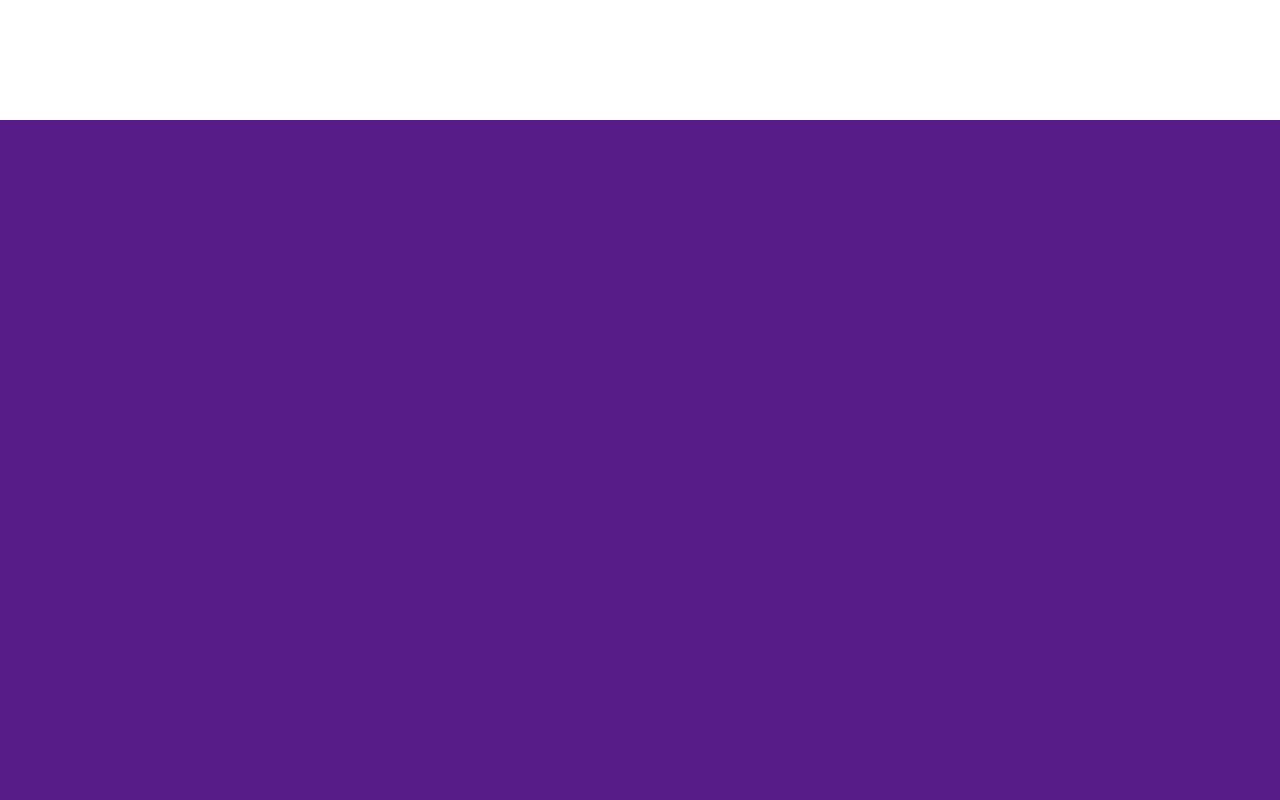
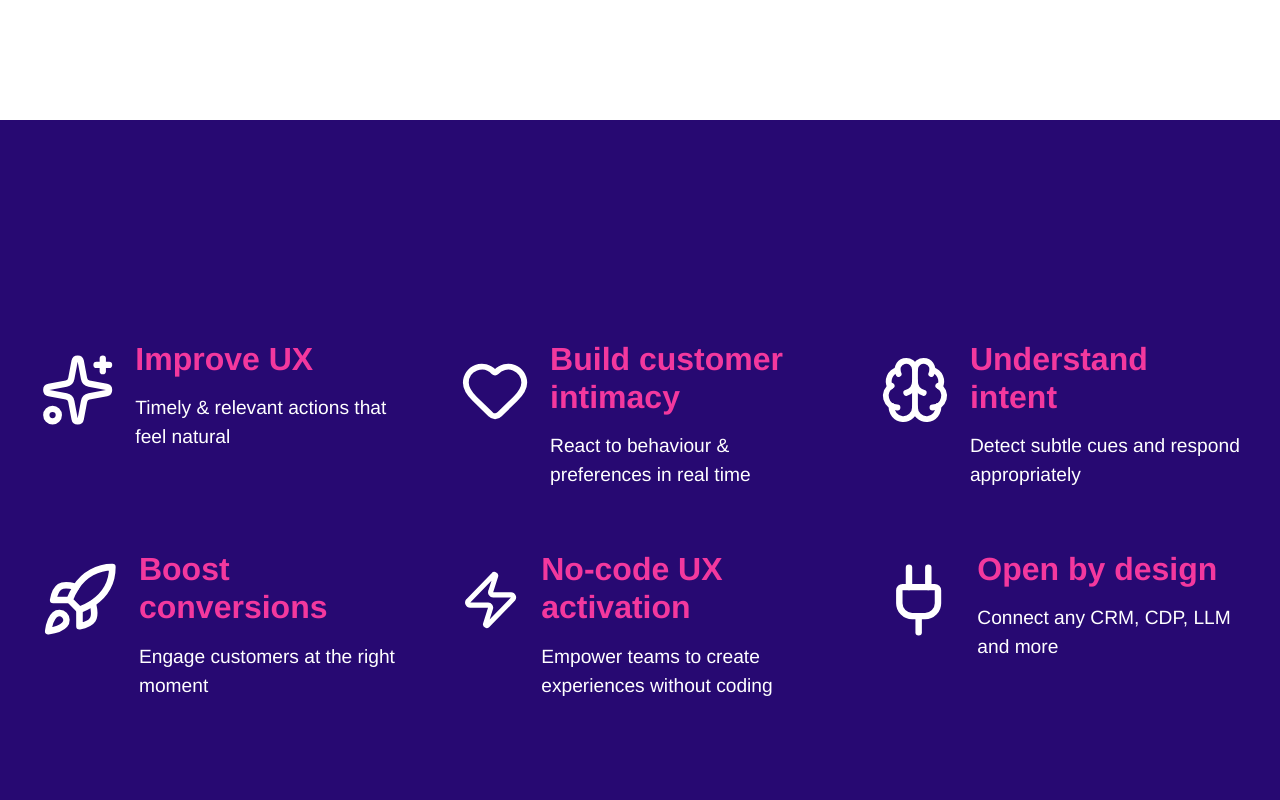
Before and after one commit to dani-beltran/lz-web, a Vue app: page / in a window 1280 px wide. Shown: the part 1480-2280 px from the top of the page. Built offline with nearby package versions, Linux system fonts and the light colour scheme.

Commit message:
add content and layout to SectionThree component; enhance UX with icons and descriptions

```diff
--- a/src/assets/css/style.css
+++ b/src/assets/css/style.css
@@ -28,10 +28,48 @@ width: 100%;
     color: #F3389E;
 }
 
+h2 {
+    color: #24086d;
+    font-style: normal;
+    font-size: 2.5rem;
+    font-weight: 600;
+    line-height: 1.2;
+    text-align: left;
+    width: 100%;
+    margin-bottom: 1rem;
+}
+
+h3 {
+    color: #24086d;
+    font-style: normal;
+    font-size: 2rem;
+    font-weight: 500;
+    line-height: 1.2;
+    text-align: left;
+    width: 100%;
+    margin-bottom: 0.5rem;
+}
+
+p {
+    font-size: 1.2rem;
+    font-weight: 400;
+    line-height: 1.5;
+    margin-bottom: 1.5rem;
+    margin-block-start: 0;
+    margin-block-end: 0;
+    text-align: left;
+}
+
 
 @media (max-width: 1280px) {
     h1 {
         font-size: 2.5rem;
+    }
+    h2 {
+        font-size: 2rem;
+    }
+    h3 {
+        font-size: 1.8rem;
     }
 }
 
@@ -39,4 +77,10 @@ width: 100%;
     h1 {
         font-size: 1.8rem;
     }
+    h2 {
+        font-size: 1.6rem;
+    }
+    h3 {
+        font-size: 1.4rem;
+    }
 }
--- a/src/components/SectionThree.vue
+++ b/src/components/SectionThree.vue
@@ -1,13 +1,66 @@
 <template>
   <section class="section section-3" id="section-3">
-    <!-- Content for section 3 goes here -->
+    <div class="grid-container">
+      <div class="grid-item">
+        <Sparkles class="icon"></Sparkles>
+        <div>
+          <h2 class="highlight">Improve UX</h2>
+          <p>Timely & relevant actions that feel natural</p>
+        </div>
+      </div>
+      <div class="grid-item">
+        <Heart class="icon"></Heart>
+        <div>
+          <h2 class="highlight">Build customer intimacy</h2>
+          <p>React to behaviour & preferences in real time</p>
+        </div>
+      </div>
+      <div class="grid-item">
+        <Brain class="icon"></Brain>
+        <div>
+          <h2 class="highlight">Understand intent</h2>
+          <p>Detect subtle cues and respond appropriately</p>
+        </div>
+      </div>
+      <div class="grid-item">
+        <Rocket class="icon"></Rocket>
+        <div>
+          <h2 class="highlight">Boost conversions</h2>
+          <p>Engage customers at the right moment</p>
+        </div>
+      </div>
+      <div class="grid-item">
+        <Zap class="icon"></Zap>
+        <div>
+          <h2 class="highlight">No-code UX activation</h2>
+          <p>Empower teams to create experiences without coding</p>
+        </div>
+      </div>
+      <div class="grid-item">
+        <Plug class="icon"></Plug>
+        <div>
+          <h2 class="highlight">Open by design</h2>
+          <p>Connect any CRM, CDP, LLM and more</p>
+        </div>
+      </div>
+    </div>
   </section>
 </template>
 
 <script>
+import { Rocket, Sparkles, Heart, Brain, Zap, Plug } from "lucide-vue-next";
+
 export default {
-  name: 'SectionThree'
-}
+  name: "SectionThree",
+  components: {
+    Rocket,
+    Sparkles,
+    Heart,
+    Brain,
+    Zap,
+    Plug,
+  },
+};
 </script>
 
 <style scoped>
@@ -21,6 +74,30 @@ export default {
 }
 
 .section-3 {
-    background-color: #581c87; /* Dark Purple */
+  background-color: #270972; /* Indigo */
+}
+
+.grid-container {
+  display: grid;
+  grid-template-columns: repeat(auto-fit, minmax(400px, 1fr));
+  gap: 20px;
+  width: 100%;
+  max-width: 1600px;
+  padding: 20px;
+}
+.grid-item {
+  color: #ffffff; /* White */
+  border-radius: 8px;
+  padding: 20px;
+  display: flex;
+  flex-direction: row;
+  align-items: start;
+  gap: 20px;
+}
+
+.icon {
+  width: 100px;
+  height: 100px;
+  color: #ffffff; /* White */
 }
 </style>
```
Lines whose indentation alone changed are shown as unchanged.
